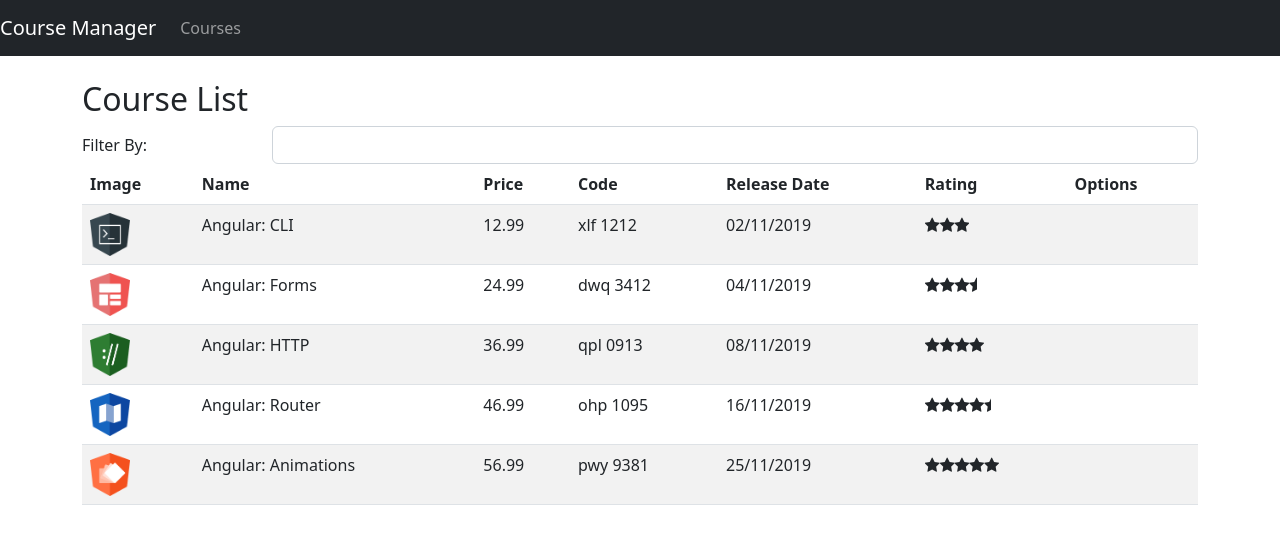
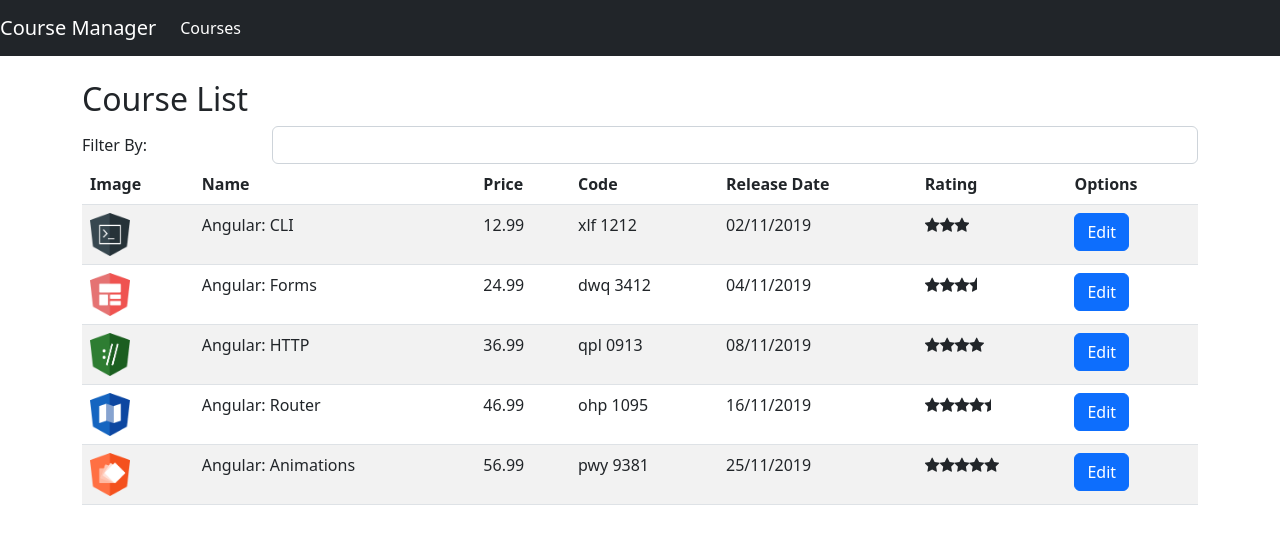
Before and after one commit to cristhiandevgo/course-manager, an Angular app: page /courses in a window 1280 px wide. Shown: the top 544 px of the page. Built offline with nearby package versions, Linux system fonts and the light colour scheme.

Commit message:
Add: Accessing components with routes / Acessando componente com rotas

```diff
--- /dev/null
+++ b/src/app/courses/course-info.component.html
@@ -0,0 +1 @@
+<h2>Course id: {{courseId}}</h2>
--- /dev/null
+++ b/src/app/courses/course-info.component.ts
@@ -0,0 +1,15 @@
+import { Component, OnInit } from "@angular/core";
+import { ActivatedRoute } from "@angular/router";
+
+@Component({
+	templateUrl: "./course-info.component.html"
+})
+export class CourseInfoComponent implements OnInit{
+	courseId: number;
+
+	constructor(private activatedRoute: ActivatedRoute) {}
+
+	ngOnInit(): void {
+		this.courseId = Number(this.activatedRoute.snapshot.paramMap.get("id"));
+	}
+}
--- a/src/app/courses/course-list.component.html
+++ b/src/app/courses/course-list.component.html
@@ -29,7 +29,9 @@
 			<td>
 				<app-star [rating]="course.rating"></app-star>
 			</td>
-			<td></td>
+			<td>
+				<a [routerLink]="['/courses/info', course.id]" class="btn btn-primary">Edit</a>
+			</td>
 
 		</tr>
 	</tbody>
--- a/src/app/nav-bar/nav-bar.component.html
+++ b/src/app/nav-bar/nav-bar.component.html
@@ -1,5 +1,5 @@
 <nav class="navbar navbar-expand-lg navbar-dark bg-dark">
-    <a href="#" class="navbar-brand">Course Manager</a>
+    <a [routerLink]="['/courses']" class="navbar-brand">Course Manager</a>
 
     <button class="navbar-toggler" type="button" data-toggle="collapse" data-target="#navbarSupportedContent"
         aria-controls="navbarSupportedContent" aria-expanded="false" aria-label="Toggle navigation">
@@ -9,7 +9,7 @@
     <div class="collapse navbar-collapse" id="navbarSupportedContent">
         <ul class="navbar-nav mr-auto">
             <li class="nav-item">
-                <a href="#" class="nav-link">Courses</a>
+                <a [routerLink]="['/courses']" routerLinkActive="active" class="nav-link">Courses</a>
             </li>
         </ul>
     </div>
```
Also changed, not shown: src/app/app.module.ts (+8 -3 lines).
